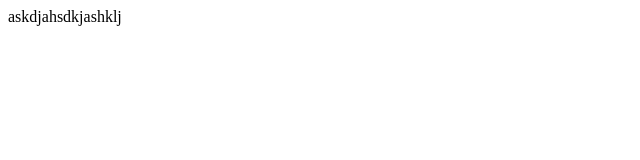
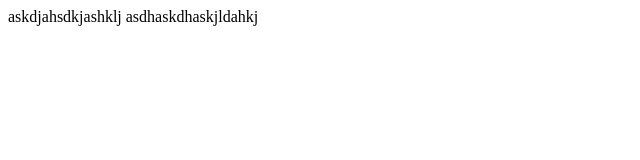
Before and after one commit to jeloligasan/new-repository1, a plain HTML site: page index.html in a window 1280 px wide. Shown: the whole page, without its empty margins (0-640 px from the left). Drawn offline with Linux system fonts and the light colour scheme.

Commit message:
Update index.html

```diff
--- a/index.html
+++ b/index.html
@@ -8,5 +8,6 @@
 </head>
 <body>
     askdjahsdkjashklj
+    asdhaskdhaskjldahkj
 </body>
 </html>
```
